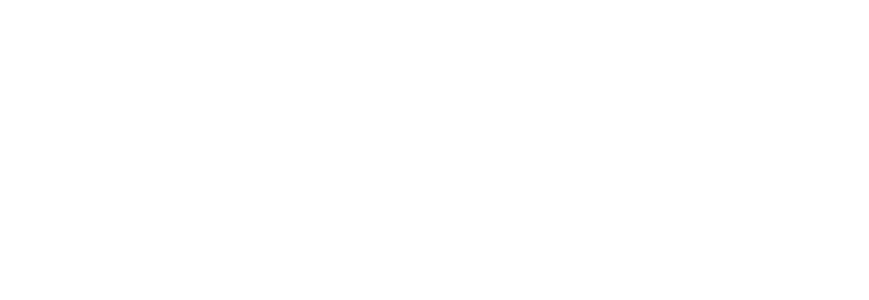
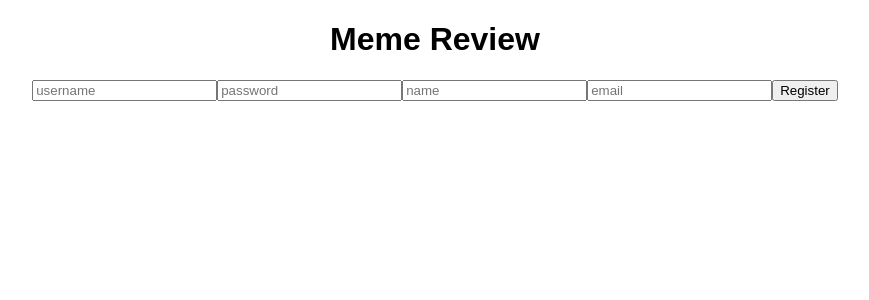
Before and after one commit to syedshah94/meme_app, a React (Create React App) app in the folder MemeApp/client/: page /register in a window 1280 px wide. Shown: the top 300 px of the page, without its empty margins (205-1074 px from the left). Built offline with nearby package versions, Linux system fonts and the light colour scheme.

Commit message:
Create Registration page and create sample test user. We get back a token in the console so we know it works

```diff
--- a/MemeApp/client/src/App.js
+++ b/MemeApp/client/src/App.js
@@ -4,6 +4,7 @@ import './App.css';
 import {BrowserRouter as Router, Link, Redirect, Route} from 'react-router-dom';
 import Auth from './modules/Auth'
 import PostList from './components/PostList';
+import RegisterForm from './components/RegisterForm';
 
 class App extends Component {
   constructor() {
@@ -11,6 +12,31 @@ class App extends Component {
     this.state = {
       auth: Auth.isUserAuthenticated(),
     }
+    this.handleRegisterSubmit = this.handleRegisterSubmit.bind(this);
+  }
+
+  handleRegisterSubmit(e, data) {
+    e.preventDefault();
+    fetch('/users', {
+      method: 'POST',
+      body: JSON.stringify({
+        user: data,
+      }),
+      headers: {
+        'Content-Type': 'application/json',
+      }
+    }).then(res => res.json())
+    .then(res => {
+      console.log(res);
+      if (res.token) {
+        Auth.authenticateToken(res.token);
+        this.setState({
+          auth: Auth.isUserAuthenticated(),
+        })
+      }
+    }).catch(err => {
+      console.log(err);
+    })
   }
 
   render() {
@@ -18,6 +44,10 @@ class App extends Component {
       <Router>
         <div className="App">
           <Route exact path="/posts" render={() => <PostList />} />
+
+          <Route exact path="/register" render={() => <RegisterForm
+            handleRegisterSubmit={this.handleRegisterSubmit}
+          />} />
         </div>
       </Router>
     );
--- a/MemeApp/client/src/components/PostList.jsx
+++ b/MemeApp/client/src/components/PostList.jsx
@@ -27,7 +27,11 @@ class PostList extends Component {
         <div className="post" key={post.id}>
           <h2>{post.title}</h2>
           <p>{post.description}</p>
-          <img src={`${post.url}`} width={500} height={400} mode='fit' />
+          {
+            post.url ?
+            <img src={`${post.url}`} width={500} height={400} mode='fit' />
+            : <p>No Image</p>
+          }
         </div>
       )
     })
--- a/MemeApp/client/src/components/RegisterForm.jsx
+++ b/MemeApp/client/src/components/RegisterForm.jsx
@@ -0,0 +1,43 @@
+import React, { Component } from 'react'
+
+class RegisterForm extends Component {
+  constructor(props) {
+    super(props);
+    this.state = {
+      username: '',
+      password: '',
+      name: '',
+      email: ''
+    }
+    this.handleChange = this.handleChange.bind(this);
+  }
+
+  handleChange(e) {
+    const name = e.target.name;
+    const val = e.target.value;
+    this.setState({
+      [name]: val,
+    });
+  }
+
+  render() {
+    return (
+      <div className="form">
+        <h1>Meme Review</h1>
+        <form onSubmit = {(e) => this.props.handleRegisterSubmit(e, this.state)}>
+          <input type="text" name="username" placeholder="username" value={this.state.username}
+            onChange={this.handleChange} />
+          <input type="password" name="password" placeholder="password" value={this.state.password}
+            onChange={this.handleChange} />
+          <input type="text" name="name" placeholder="name" value={this.state.name}
+            onChange={this.handleChange} />
+          <input type="email" name="email" placeholder="email" value={this.state.email}
+            onChange={this.handleChange} />
+          <input type="submit" value="Register" />
+        </form>
+      </div>
+    )
+  }
+}
+
+export default RegisterForm;
```
Also changed, not shown: MemeApp/client/src/components/MonsterCreate.jsx (deleted), MemeApp/client/src/components/MonsterList.jsx (deleted), MemeApp/client/src/components/MonsterSingle.jsx (deleted), MemeApp/client/src/components/PostCreate.jsx (added), MemeApp/client/src/components/PostSingle.jsx (added).
